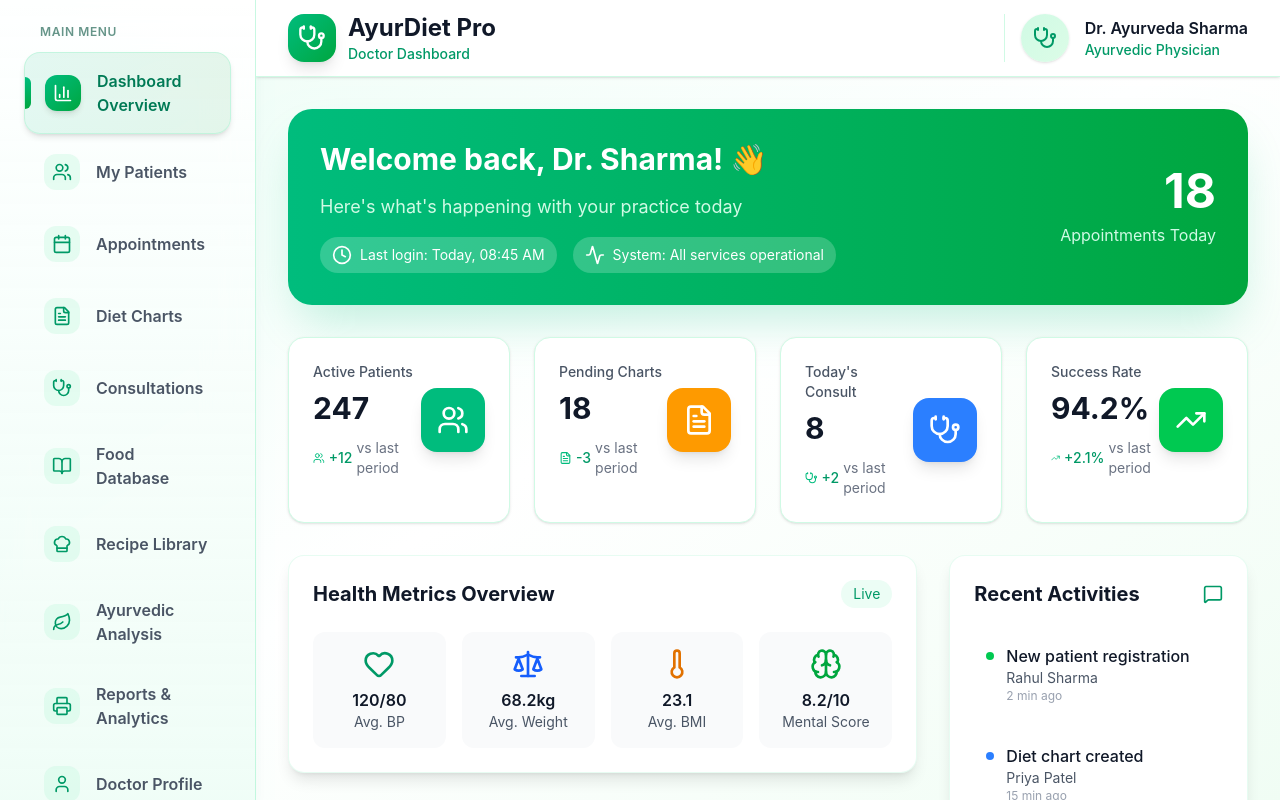
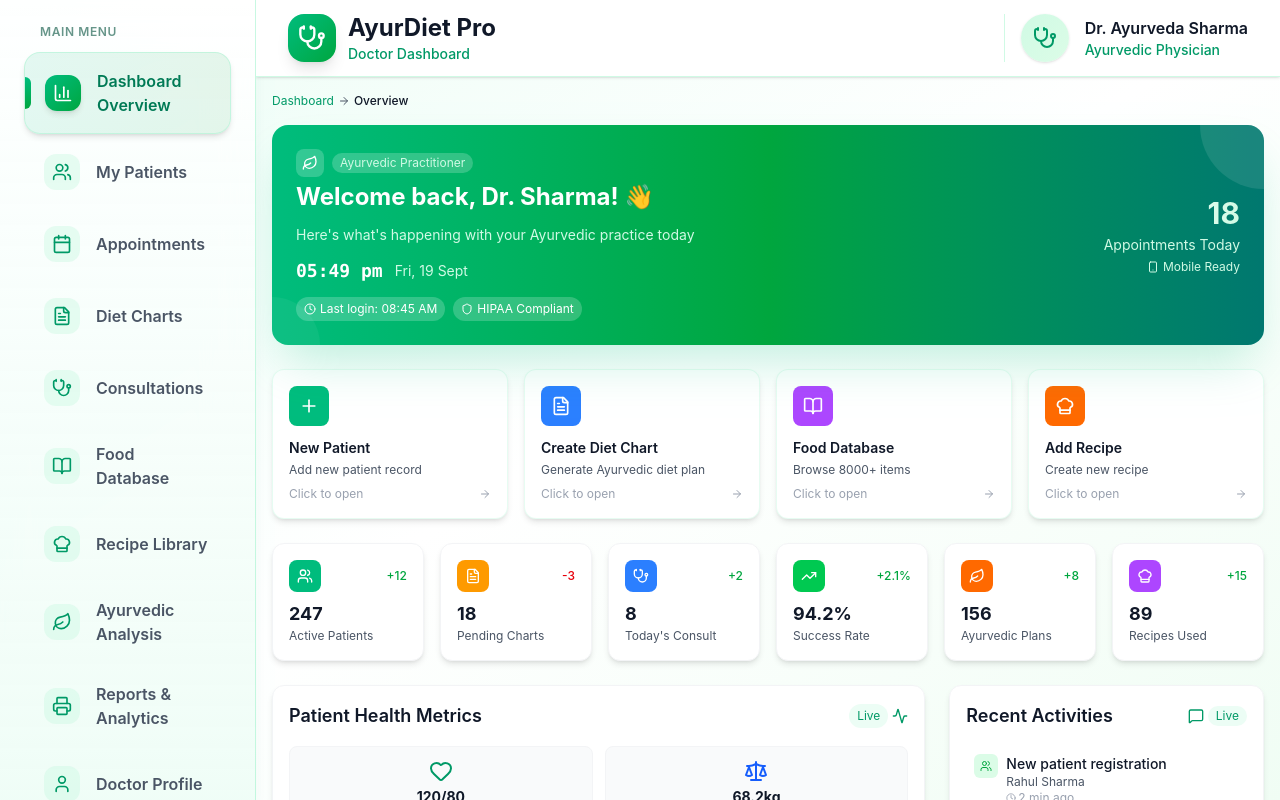
Before and after one commit to ganeshbirajdar286/sih, a React (Vite) app: page /doctor-dashboard in a window 1280 px wide. Built offline with nearby package versions, Linux system fonts and the light colour scheme.

Commit message:
changes in the doctor dashboard

```diff
--- a/src/Pages/DoctorDashboard.jsx
+++ b/src/Pages/DoctorDashboard.jsx
@@ -1,4 +1,4 @@
-import React, { useState } from "react";
+import React, { useState, useEffect } from "react";
 
 // Doctor-specific components
 import Header from "../Components/DoctorComponents/Header.jsx";
@@ -20,15 +20,18 @@ import {
   TrendingUp,
   Clock,
   MessageSquare,
-  Star,
   Heart,
   Brain,
   Scale,
   Thermometer,
   Activity,
+  Shield,
+  Smartphone,
+  Plus,
+  ArrowRight,
 } from "lucide-react";
 
-// Example doctor tabs
+// Tabs
 import PatientsTab from "../Components/DoctorComponents/PatientsTab.jsx";
 import AppointmentsTab from "../Components/DoctorComponents/AppointmentsTab.jsx";
 import DietChartsTab from "../Components/DoctorComponents/DietChartsTab.jsx";
@@ -55,108 +58,190 @@ const sidebarItems = [
   { id: "settings", icon: Settings, label: "Settings", badge: "⚙️" },
 ];
 
-// Quick stats data
+// Quick stats
 const quickStats = [
-  { label: "Active Patients", value: "247", change: "+12", icon: Users, color: "bg-emerald-500" },
-  { label: "Pending Charts", value: "18", change: "-3", icon: FileText, color: "bg-amber-500" },
-  { label: "Today's Consult", value: "8", change: "+2", icon: Stethoscope, color: "bg-blue-500" },
-  { label: "Success Rate", value: "94.2%", change: "+2.1%", icon: TrendingUp, color: "bg-green-500" },
+  { label: "Active Patients", value: "247", change: "+12", icon: Users, color: "bg-emerald-500", trend: "up" },
+  { label: "Pending Charts", value: "18", change: "-3", icon: FileText, color: "bg-amber-500", trend: "down" },
+  { label: "Today's Consult", value: "8", change: "+2", icon: Stethoscope, color: "bg-blue-500", trend: "up" },
+  { label: "Success Rate", value: "94.2%", change: "+2.1%", icon: TrendingUp, color: "bg-green-500", trend: "up" },
+  { label: "Ayurvedic Plans", value: "156", change: "+8", icon: Leaf, color: "bg-orange-500", trend: "up" },
+  { label: "Recipes Used", value: "89", change: "+15", icon: ChefHat, color: "bg-purple-500", trend: "up" },
 ];
 
-// Recent activities data
+// Recent activities
 const recentActivities = [
-  { time: "2 min ago", action: "New patient registration", patient: "Rahul Sharma", type: "success" },
-  { time: "15 min ago", action: "Diet chart created", patient: "Priya Patel", type: "info" },
-  { time: "1 hour ago", action: "Consultation completed", patient: "Amit Kumar", type: "success" },
-  { time: "2 hours ago", action: "Follow-up scheduled", patient: "Neha Singh", type: "warning" },
-  { time: "3 hours ago", action: "Lab results received", patient: "Vikram Joshi", type: "info" },
+  { time: "2 min ago", action: "New patient registration", patient: "Rahul Sharma", type: "success", icon: Users },
+  { time: "15 min ago", action: "Diet chart created", patient: "Priya Patel", type: "info", icon: FileText },
+  { time: "1 hour ago", action: "Consultation completed", patient: "Amit Kumar", type: "success", icon: Stethoscope },
+  { time: "2 hours ago", action: "Follow-up scheduled", patient: "Neha Singh", type: "warning", icon: Calendar },
+  { time: "3 hours ago", action: "Lab results received", patient: "Vikram Joshi", type: "info", icon: Activity },
 ];
 
-// Upcoming appointments
-const upcomingAppointments = [
-  { time: "09:30 AM", patient: "Anita Desai", type: "New Patient", status: "confirmed" },
-  { time: "10:45 AM", patient: "Rajesh Mehta", type: "Follow-up", status: "confirmed" },
-  { time: "11:30 AM", patient: "Sneha Reddy", type: "Consultation", status: "pending" },
-  { time: "02:15 PM", patient: "Kiran Patil", type: "Diet Review", status: "confirmed" },
+// Health metrics
+const healthMetrics = [
+  { icon: Heart, label: "Avg. BP", value: "120/80", status: "normal", trend: "stable" },
+  { icon: Scale, label: "Avg. Weight", value: "68.2kg", status: "good", trend: "down" },
+  { icon: Thermometer, label: "Avg. BMI", value: "23.1", status: "healthy", trend: "stable" },
+  { icon: Brain, label: "Mental Score", value: "8.2/10", status: "excellent", trend: "up" },
 ];
 
-const healthMetrix = [
-  { icon: Heart, label: "Avg. BP", value: "120/80", status: "normal" },
-  { icon: Scale, label: "Avg. Weight", value: "68.2kg", status: "good" },
-  { icon: Thermometer, label: "Avg. BMI", value: "23.1", status: "healthy" },
-  { icon: Brain, label: "Mental Score", value: "8.2/10", status: "excellent" },
-]
+// Dosha distribution
+const doshaDistribution = [
+  { dosha: "Vata", percentage: 35, color: "bg-blue-500", patients: 86 },
+  { dosha: "Pitta", percentage: 45, color: "bg-red-500", patients: 111 },
+  { dosha: "Kapha", percentage: 20, color: "bg-yellow-500", patients: 50 },
+];
 
-export default function DoctorDashboard() {
-  const [activeTab, setActiveTab] = useState("overview");
-  const [sidebarOpen, setSidebarOpen] = useState(false);
-  const [searchQuery, setSearchQuery] = useState("");
+// Quick actions
+const quickActions = [
+  { icon: Plus, label: "New Patient", description: "Add new patient record", color: "bg-emerald-500", link: "patients" },
+  { icon: FileText, label: "Create Diet Chart", description: "Generate Ayurvedic diet plan", color: "bg-blue-500", link: "dietCharts" },
+  { icon: BookOpen, label: "Food Database", description: "Browse 8000+ items", color: "bg-purple-500", link: "foodDatabase" },
+  { icon: ChefHat, label: "Add Recipe", description: "Create new recipe", color: "bg-orange-500", link: "recipes" },
+];
 
-  // Enhanced Overview Content
-  const EnhancedOverview = () => (
-    <>
+// Enhanced Overview Component
+const EnhancedOverview = ({ currentTime, setActiveTab }) => (
+  <div className="space-y-6">
     {/* Welcome Section */}
-      <div className="space-y-8">
-        <div className="bg-gradient-to-r from-emerald-500 to-green-600 rounded-3xl p-6 sm:p-8 text-white shadow-2xl shadow-emerald-500/25">
-          <div className="flex flex-col lg:flex-row items-start lg:items-center justify-between gap-6 lg:gap-0">
-            {/* Left Content */}
-            <div className="flex-1 space-y-4">
-              <h1 className="text-2xl sm:text-3xl font-bold">Welcome back, Dr. Sharma! 👋</h1>
-              <p className="text-emerald-100 text-sm sm:text-lg">Here's what's happening with your practice today</p>
-              {/* Info Chips */}
-              <div className="flex flex-col sm:flex-row items-start sm:items-center gap-2 sm:gap-4 mt-2 sm:mt-4">
-                <div className="flex items-center space-x-2 bg-white/20 px-3 py-2 rounded-full text-xs sm:text-sm">
-                  <Clock className="w-4 h-4 sm:w-5 sm:h-5" />
-                  <span>Last login: Today, 08:45 AM</span>
+    <div className="bg-gradient-to-r from-emerald-500 via-green-600 to-teal-700 rounded-2xl p-6 text-white shadow-2xl shadow-emerald-500/25 relative overflow-hidden">
+      <div className="absolute top-0 right-0 w-32 h-32 bg-white/10 rounded-full -translate-y-16 translate-x-16"></div>
+      <div className="absolute bottom-0 left-0 w-24 h-24 bg-white/5 rounded-full -translate-x-12 translate-y-12"></div>
+      <div className="flex flex-col lg:flex-row items-start lg:items-center justify-between gap-4 relative z-10">
+        <div className="flex-1 space-y-3">
+          <div className="flex items-center gap-2 mb-1">
+            <div className="p-1.5 bg-white/20 rounded-lg">
+              <Leaf className="w-4 h-4" />
             </div>
-                <div className="flex items-center space-x-2 bg-white/20 px-3 py-2 rounded-full text-xs sm:text-sm">
-                  <Activity className="w-4 h-4 sm:w-5 sm:h-5" />
-                  <span>System: All services operational</span>
+            <span className="text-emerald-100 bg-white/20 px-2 py-0.5 rounded-full text-xs">Ayurvedic Practitioner</span>
+          </div>
+          <h1 className="text-xl sm:text-2xl font-bold">Welcome back, Dr. Sharma! 👋</h1>
+          <p className="text-emerald-100 text-sm">Here's what's happening with your Ayurvedic practice today</p>
+          <div className="flex items-center gap-3 mt-2">
+            <div className="text-lg font-mono font-bold">
+              {currentTime.toLocaleTimeString('en-IN', { hour: '2-digit', minute: '2-digit' })}
+            </div>
+            <div className="text-emerald-100 text-sm">
+              {currentTime.toLocaleDateString('en-IN', { weekday: 'short', month: 'short', day: 'numeric' })}
+            </div>
+          </div>
+          <div className="flex flex-wrap gap-2 mt-2">
+            <div className="flex items-center space-x-1 bg-white/20 px-2 py-1 rounded-full text-xs">
+              <Clock className="w-3 h-3" />
+              <span>Last login: 08:45 AM</span>
+            </div>
+            <div className="flex items-center space-x-1 bg-white/20 px-2 py-1 rounded-full text-xs">
+              <Shield className="w-3 h-3" />
+              <span>HIPAA Compliant</span>
+            </div>
+          </div>
+        </div>
+        <div className="flex-shrink-0 text-right space-y-1">
+          <div className="text-2xl sm:text-3xl font-bold bg-gradient-to-r from-white to-emerald-100 bg-clip-text text-transparent">18</div>
+          <div className="text-emerald-100 text-sm">Appointments Today</div>
+          <div className="flex items-center justify-end gap-1 text-emerald-100 text-xs">
+            <Smartphone className="w-3 h-3" />
+            <span>Mobile Ready</span>
+          </div>
         </div>
       </div>
     </div>
 
-            {/* Right Stats */}
-            <div className="flex-shrink-0 text-right">
-              <div className="text-4xl sm:text-5xl font-bold mb-1 sm:mb-2">18</div>
-              <div className="text-emerald-100 text-sm sm:text-base">Appointments Today</div>
+    {/* Quick Actions */}
+    <div className="grid grid-cols-1 sm:grid-cols-2 lg:grid-cols-4 gap-4">
+      {quickActions.map((action, index) => (
+        <div
+          key={index}
+          className="bg-white rounded-xl p-4 shadow-md border border-emerald-100/50 hover:shadow-lg transition-all duration-200 hover:translate-y-0.5 cursor-pointer group"
+          onClick={() => setActiveTab(action.link)}
+        >
+          <div className={`w-10 h-10 ${action.color} rounded-lg flex items-center justify-center mb-3 group-hover:scale-105 transition-transform duration-200`}>
+            <action.icon className="w-5 h-5 text-white" />
           </div>
+          <h3 className="font-semibold text-gray-900 text-sm mb-1">{action.label}</h3>
+          <p className="text-gray-600 text-xs">{action.description}</p>
+          <div className="flex items-center justify-between mt-2">
+            <span className="text-xs text-gray-400">Click to open</span>
+            <ArrowRight className="w-3 h-3 text-gray-400 group-hover:text-emerald-600 group-hover:translate-x-0.5 transition-all duration-200" />
+          </div>
+        </div>
+      ))}
+    </div>
+
+    {/* Quick Stats */}
+    <div className="grid grid-cols-2 md:grid-cols-3 lg:grid-cols-6 gap-4">
+      {quickStats.map((stat, index) => (
+        <div key={index} className="bg-white rounded-xl p-4 shadow-md border border-gray-100">
+          <div className="flex items-center justify-between mb-2">
+            <div className={`p-2 rounded-lg ${stat.color}`}>
+              <stat.icon className="w-4 h-4 text-white" />
+            </div>
+            <span className={`text-xs font-medium ${stat.trend === "up" ? "text-green-600" : "text-red-600"}`}>
+              {stat.change}
+            </span>
+          </div>
+          <div className="text-lg font-bold text-gray-900">{stat.value}</div>
+          <div className="text-xs text-gray-600 truncate">{stat.label}</div>
+        </div>
+      ))}
+    </div>
+
+    {/* Main Dashboard */}
+    <div className="grid grid-cols-1 lg:grid-cols-3 gap-6">
+      <div className="lg:col-span-2 space-y-6">
+        {/* Health Metrics */}
+        <div className="bg-white rounded-xl p-4 shadow-md border border-gray-100">
+          <div className="flex items-center justify-between mb-4">
+            <h3 className="text-lg font-semibold text-gray-900">Patient Health Metrics</h3>
+            <div className="flex items-center gap-1">
+              <span className="text-xs text-emerald-600 bg-emerald-50 px-2 py-1 rounded-full">Live</span>
+              <Activity className="w-4 h-4 text-emerald-600" />
+            </div>
+          </div>
+          <div className="grid grid-cols-2 gap-3">
+            {healthMetrics.map((metric, index) => (
+              <div key={index} className="text-center p-3 bg-gray-50 rounded-lg border border-gray-100">
+                <metric.icon className={`w-6 h-6 mx-auto mb-1 ${
+                  metric.status === "excellent" ? "text-green-600" :
+                  metric.status === "good" ? "text-blue-600" :
+                  metric.status === "normal" ? "text-emerald-600" : "text-amber-600"
+                }`} />
+                <div className="font-bold text-gray-900 text-sm">{metric.value}</div>
+                <div className="text-xs text-gray-600">{metric.label}</div>
+                <div className={`text-xs mt-0.5 ${
+                  metric.trend === "up" ? "text-green-600" :
+                  metric.trend === "down" ? "text-red-600" : "text-gray-500"
+                }`}>
+                  {metric.trend === "up" ? "↗ Improving" : metric.trend === "down" ? "↘ Attention" : "→ Stable"}
+                </div>
+              </div>
+            ))}
           </div>
         </div>
 
-        {/* Quick Stats Grid */}
-        <div className="grid grid-cols-1 md:grid-cols-2 lg:grid-cols-4 gap-6">
-          {quickStats.map((stat, index) => (
-            <StatCard key={index} stat={stat} />
-          ))}
+        {/* Dosha Distribution */}
+        <div className="bg-white rounded-xl p-4 shadow-md border border-gray-100">
+          <div className="flex items-center justify-between mb-4">
+            <h3 className="text-lg font-semibold text-gray-900">Dosha Distribution</h3>
+            <Leaf className="w-4 h-4 text-orange-500" />
           </div>
-
-
-        {/* Main Stats + Activities */}
-        <div className="grid grid-cols-1 lg:grid-cols-3 gap-8">
-          {/* Left Column */}
-          <div className="lg:col-span-2 space-y-8">
-            {/* Health Metrics Overview */}
-            <div className="bg-white rounded-2xl p-6 shadow-lg border border-emerald-100/50">
-              <div className="flex items-center justify-between mb-6">
-                <h3 className="text-xl font-bold text-gray-900">Health Metrics Overview</h3>
-                <span className="text-sm text-emerald-600 bg-emerald-50 px-3 py-1 rounded-full">Live</span>
+          <div className="space-y-3">
+            {doshaDistribution.map((dosha, index) => (
+              <div key={index} className="flex items-center justify-between p-2 hover:bg-orange-50 rounded-lg transition-colors duration-150">
+                <div className="flex items-center space-x-2">
+                  <div className={`w-3 h-3 rounded-full ${dosha.color}`}></div>
+                  <span className="font-medium text-gray-900 text-sm">{dosha.dosha}</span>
                 </div>
-              <div className="grid grid-cols-2 md:grid-cols-4 gap-4">
-                {healthMetrix.map((metric, index) => (
-                  <div key={index} className="text-center p-4 bg-gray-50 rounded-xl">
-                    <metric.icon
-                      className={`w-8 h-8 mx-auto mb-2 ${metric.status === "excellent"
-                          ? "text-green-600"
-                          : metric.status === "good"
-                            ? "text-blue-600"
-                            : metric.status === "normal"
-                              ? "text-emerald-600"
-                              : "text-amber-600"
-                        }`}
-                    />
-                    <div className="font-semibold text-gray-900">{metric.value}</div>
-                    <div className="text-sm text-gray-600">{metric.label}</div>
+                <div className="flex items-center space-x-3">
+                  <span className="text-xs text-gray-600">{dosha.patients} patients</span>
+                  <div className="w-24 bg-gray-200 rounded-full h-1.5">
+                    <div
+                      className={`h-1.5 rounded-full ${dosha.color} transition-all duration-800 ease-out`}
+                      style={{ width: `${dosha.percentage}%` }}
+                    ></div>
+                  </div>
+                  <span className="font-bold text-gray-900 text-xs w-6 text-right">{dosha.percentage}%</span>
+                </div>
               </div>
             ))}
           </div>
@@ -164,97 +249,61 @@ export default function DoctorDashboard() {
       </div>
 
       {/* Right Column */}
-          <div className="space-y-8">
+      <div className="space-y-6">
         {/* Recent Activities */}
-            <div className="bg-white rounded-2xl p-6 shadow-lg border border-emerald-100/50">
-              <div className="flex items-center justify-between mb-6">
-                <h3 className="text-xl font-bold text-gray-900">Recent Activities</h3>
-                <MessageSquare className="w-5 h-5 text-emerald-600" />
+        <div className="bg-white rounded-xl p-4 shadow-md border border-gray-100">
+          <div className="flex items-center justify-between mb-4">
+            <h3 className="text-lg font-semibold text-gray-900">Recent Activities</h3>
+            <div className="flex items-center gap-1">
+              <MessageSquare className="w-4 h-4 text-emerald-600" />
+              <span className="text-xs text-emerald-600 bg-emerald-50 px-2 py-0.5 rounded-full">Live</span>
             </div>
-              <div className="space-y-4">
+          </div>
+          <div className="space-y-3">
             {recentActivities.map((activity, index) => (
-                  <div
-                    key={index}
-                    className="flex items-start space-x-3 p-3 hover:bg-emerald-50 rounded-xl transition-colors duration-200"
-                  >
-                    <div
-                      className={`w-2 h-2 mt-2 rounded-full ${activity.type === "success"
-                          ? "bg-green-500"
-                          : activity.type === "warning"
-                            ? "bg-amber-500"
-                            : "bg-blue-500"
-                        }`}
-                    ></div>
-                    <div className="flex-1">
-                      <div className="font-medium text-gray-900">{activity.action}</div>
-                      <div className="text-sm text-gray-600">{activity.patient}</div>
-                      <div className="text-xs text-gray-400">{activity.time}</div>
+              <div key={index} className="flex items-start space-x-2 p-2 hover:bg-emerald-50 rounded-lg transition-all duration-150 group">
+                <div className={`p-1.5 rounded-md ${
+                  activity.type === "success" ? "bg-green-100 text-green-600" :
+                  activity.type === "warning" ? "bg-amber-100 text-amber-600" : "bg-blue-100 text-blue-600"
+                }`}>
+                  <activity.icon className="w-3 h-3" />
+                </div>
+                <div className="flex-1 min-w-0">
+                  <div className="font-medium text-gray-900 text-sm group-hover:text-emerald-700 truncate">{activity.action}</div>
+                  <div className="text-xs text-gray-600 truncate">{activity.patient}</div>
+                  <div className="text-xs text-gray-400 flex items-center gap-0.5">
+                    <Clock className="w-2.5 h-2.5" />
+                    {activity.time}
+                  </div>
                 </div>
               </div>
             ))}
           </div>
         </div>
 
-            {/* Upcoming Appointments */}
-            <div className="bg-white rounded-2xl p-6 shadow-lg border border-emerald-100/50">
-              <div className="flex items-center justify-between mb-6">
-                <h3 className="text-xl font-bold text-gray-900">Upcoming Appointments</h3>
-                <Clock className="w-5 h-5 text-emerald-600" />
-              </div>
-              <div className="space-y-4">
-                {upcomingAppointments.map((appointment, index) => (
-                  <div
-                    key={index}
-                    className="flex items-center justify-between p-3 hover:bg-emerald-50 rounded-xl transition-colors duration-200"
-                  >
-                    <div className="flex items-center space-x-3">
-                      <div
-                        className={`w-3 h-3 rounded-full ${appointment.status === "confirmed" ? "bg-green-500" : "bg-amber-500"
-                          }`}
-                      ></div>
-                      <div>
-                        <div className="font-semibold text-gray-900">{appointment.time}</div>
-                        <div className="text-sm text-gray-600">{appointment.patient}</div>
-                      </div>
-                    </div>
-                    <span
-                      className={`text-xs font-medium px-2 py-1 rounded-full ${appointment.type === "New Patient"
-                          ? "bg-blue-100 text-blue-800"
-                          : appointment.type === "Follow-up"
-                            ? "bg-green-100 text-green-800"
-                            : "bg-purple-100 text-purple-800"
-                        }`}
-                    >
-                      {appointment.type}
-                    </span>
-                  </div>
-                ))}
+        {/* Placeholder for Upcoming Appointments */}
+        <div className="bg-white rounded-xl p-4 shadow-md border border-gray-100">
+          <h3 className="text-lg font-semibold text-gray-900 mb-2">Upcoming Appointments</h3>
+          <p className="text-xs text-gray-500">No upcoming appointments</p>
         </div>
       </div>
     </div>
   </div>
-
-        {/* Ayurvedic Insights */}
-        <div className="bg-gradient-to-r from-amber-500 to-orange-600 rounded-2xl p-6 text-white">
-          <div className="flex items-center justify-between">
-            <div>
-              <h3 className="text-xl font-bold mb-2">Ayurvedic Insights</h3>
-              <p className="text-amber-100">
-                Latest analysis shows improved patient outcomes with traditional treatments
-              </p>
-            </div>
-            <div className="text-right">
-              <div className="text-3xl font-bold">87%</div>
-              <div className="text-amber-100">Effectiveness Rate</div>
-            </div>
-          </div>
-        </div>
-      </div>
-    </>
 );
 
+export default function DoctorDashboard() {
+  const [activeTab, setActiveTab] = useState("overview");
+  const [sidebarOpen, setSidebarOpen] = useState(false);
+  const [searchQuery, setSearchQuery] = useState("");
+  const [currentTime, setCurrentTime] = useState(new Date());
+
+  useEffect(() => {
+    const timer = setInterval(() => setCurrentTime(new Date()), 1000);
+    return () => clearInterval(timer);
+  }, []);
+
   const contentMap = {
-    overview: <EnhancedOverview />,
+    overview: <EnhancedOverview currentTime={currentTime} setActiveTab={setActiveTab} />,
     patients: <PatientsTab searchQuery={searchQuery} />,
     appointments: <AppointmentsTab searchQuery={searchQuery} />,
     dietCharts: <DietChartsTab />,
@@ -266,9 +315,9 @@ export default function DoctorDashboard() {
     profile: <ProfileTab />,
     settings: <SettingsTab />,
   };
+
   return (
     <div className="flex h-screen bg-gradient-to-br from-emerald-50 via-white to-green-50 overflow-hidden">
-      {/* Sidebar */}
       <Sidebar
         activeTab={activeTab}
         setActiveTab={setActiveTab}
@@ -276,7 +325,6 @@ export default function DoctorDashboard() {
         sidebarOpen={sidebarOpen}
         setSidebarOpen={setSidebarOpen}
       />
-      {/* Main Content */}
       <main className="flex-1 flex flex-col overflow-hidden">
         <Header
           searchQuery={searchQuery}
@@ -284,8 +332,15 @@ export default function DoctorDashboard() {
           sidebarOpen={sidebarOpen}
           setSidebarOpen={setSidebarOpen}
         />
-        <div className="flex-1 overflow-y-auto p-8 transition-all duration-300">
-          <div className="max-w-7xl mx-auto">{contentMap[activeTab]}</div>
+        <div className="flex-1 overflow-y-auto p-4 transition-all duration-300">
+          <div className="w-full mx-auto">
+            <div className="flex items-center gap-1 text-xs text-gray-600 mb-4">
+              <span className="text-emerald-600">Dashboard</span>
+              <ArrowRight className="w-3 h-3" />
+              <span className="font-medium text-gray-900 capitalize">{activeTab}</span>
+            </div>
+            {contentMap[activeTab]}
+          </div>
         </div>
       </main>
     </div>
```
Lines whose indentation alone changed are shown as unchanged.
